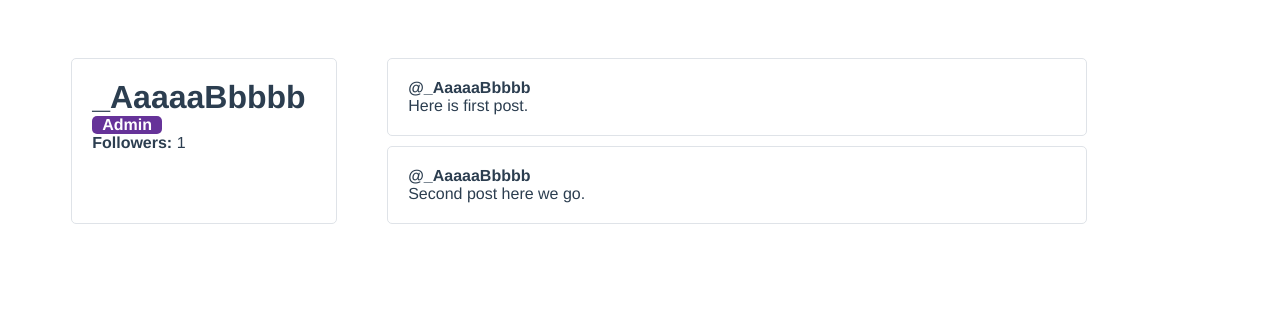
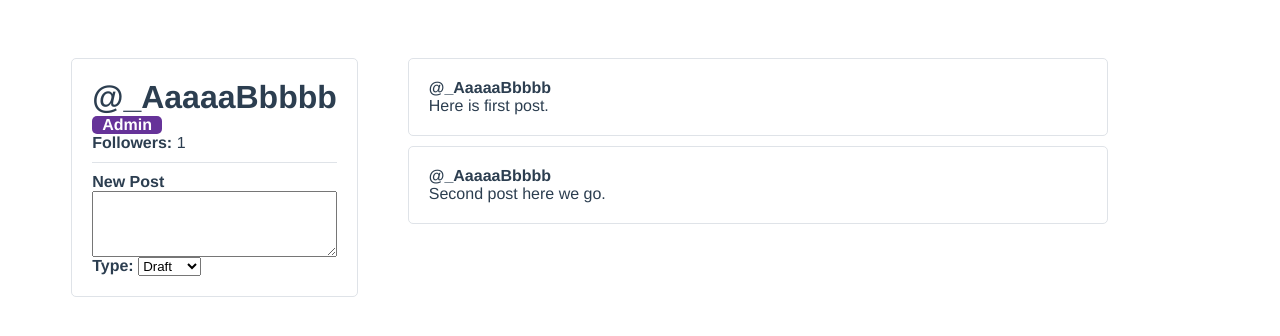
Before and after one commit to sumiya-mb/learning-vue, a Vue app: page / in a window 1280 px wide. Shown: the top 336 px of the page. Built offline with nearby package versions, Linux system fonts and the light colour scheme.

Commit message:
Added textarea

```diff
--- a/src/components/UserProfile.vue
+++ b/src/components/UserProfile.vue
@@ -1,12 +1,25 @@
 <template>
   <div class="user-profile">
     <div class="user-profile__user-panel">
-      <h1 class="user-profile__username">{{ user.username }}</h1>
+      <h1 class="user-profile__username">@{{ user.username }}</h1>
       <div class="user-profile__admin-badge" v-if="user.isAdmin">Admin</div>
       <div class="user-profile__follower-count">
         <strong>Followers: </strong>{{ followers }}
       </div>
+      <div class="user-profile__create-post">
+        <label for="newPost"><strong>New Post</strong></label>
+        <textarea name="" id="newPost" rows="4"></textarea>
+        <div class="user-profile__create-post-type">
+          <label for="newPostType"><strong>Type: </strong></label>
+          <select name="" id="newPostType">
+            <option :value="option.value" v-for="(option, index) in postTypes" :key="index">
+              {{ option.name }}
+            </option>
+          </select>
+        </div>
+      </div>
     </div>
+
     <div class="user-profile__posts-wrapper">
       <PostItem
         v-for="post in user.posts"
@@ -26,6 +39,10 @@
   components: {PostItem},
   data() {
     return {
+      postTypes: [
+        {value: 'draft', name: 'Draft'},
+        {value: 'instant', name: 'Instant'}
+      ],
       followers: 0,
       user: {
         id: 1,
@@ -101,6 +118,15 @@
   margin-bottom: auto;
 }
 
+.user-profile__create-post {
+  border-top: 1px solid #DFE3E8;
+  margin-top: 10px;
+  padding-top: 10px;
+  display: flex;
+  flex-direction: column;
+}
+
+
 h1 {
   margin: 0;
 }
```
Also changed, not shown: 1 other file (tests, documents, lock files or other folders).
